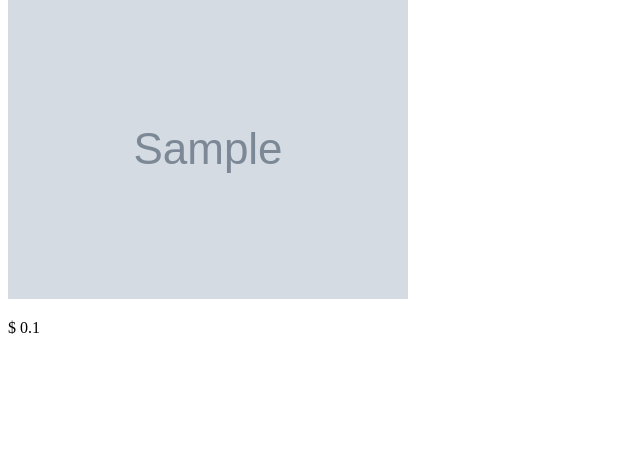
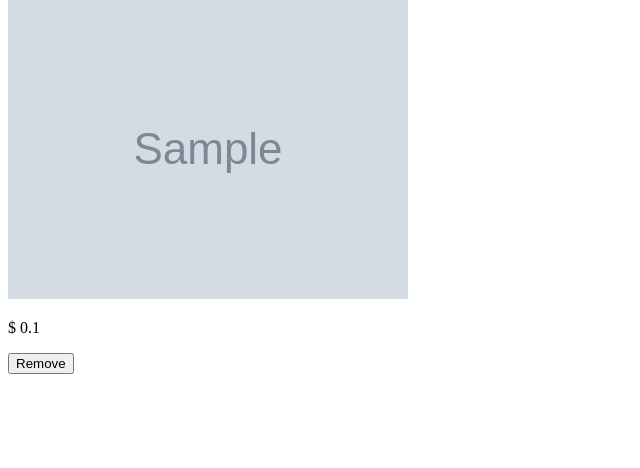
Before and after one commit to jallen105/steam-price-checker, a Django app: page /watchlists/1/ in a window 1280 px wide. Shown: the part 283-751 px from the top of the page, without its empty margins (0-640 px from the left). Run offline with Django 5.2, Linux system fonts and the light colour scheme; a user stored in the database is signed in; tables that the repository leaves empty hold one stand-in row (values such as "Sample post"); grey boxes marked "Sample" are stand-in pictures; some libraries are stand-ins or nearby versions.

Commit message:
can now remove games from a watchlist

```diff
--- a/main_app/templates/main_app/watchlist_detail.html
+++ b/main_app/templates/main_app/watchlist_detail.html
@@ -20,7 +20,15 @@
             <div class='card-content'>
                 <h1>{{ game.name }}</h1>
                 <img src="{{ game.thumb_nail }}" alt="{{ game.name }} logo">
-                <p>$ {{ game.price|div:100 }}</p>
+                {% if not game.price == 0 %}
+                    <p>$ {{ game.price|div:100 }}</p>
+                {% else %}
+                    <p>Free</p>
+                {% endif %}
+                <form action="{% url "remove-game" watchlist.id game.id %}">
+                    {% csrf_token %}
+                    <button type='submit' class='btn'>Remove</button>
+                </form>
             </div>
         </div>
     {% endfor %}
--- a/main_app/urls.py
+++ b/main_app/urls.py
@@ -10,5 +10,6 @@ urlpatterns = [
     path('watchlists/<int:pk>/update/', views.WatchlistUpdate.as_view(), name='watchlist-update'),
     path('watchlists/<int:pk>/delete/', views.WatchlistDelete.as_view(), name='watchlist-delete'),
     path('game-list/', views.game_list, name='game-list'),
-    path('game-list/<int:game_id>/add-game/', views.add_game, name='add-game')
+    path('game-list/<int:game_id>/add-game/', views.add_game, name='add-game'),
+    path('watchlists/<int:watchlist_id>/games/<int:game_id>/remove-game', views.remove_game, name='remove-game')
 ]
--- a/main_app/views.py
+++ b/main_app/views.py
@@ -79,7 +79,10 @@ def sync_redirect_add(game_data, template_name, watchlist_id):
     game_appid = game_data['steam_appid']
     game_name = game_data['name']
     game_img = game_data['capsule_image']
-    game_price = game_data['price_overview']['final']
+    if not game_data['is_free']:
+        game_price = game_data['price_overview']['final']
+    else:
+        game_price = 0
     if Game.objects.filter(appid=game_appid):
         game = Game.objects.get(appid=game_appid)
     else:
@@ -101,6 +104,7 @@ async def game_list(request):
                 search_data = {'error': 'Could not fetch search data at this time.'}
     return await sync_render(request, 'game_list.html', {'search_data': search_data})
 
+@login_required
 async def add_game(request, game_id):
     watchlist_id = request.POST.get('watchlist')
     game_data = None
@@ -114,3 +118,8 @@ async def add_game(request, game_id):
                 logger.exception('Async Steam lookup failed for %s', game_id)
                 game_data = {'error': 'Could not fetch game data at this time.'}
     return await sync_redirect_add(game_data[f"{game_id}"]["data"], 'game-list', watchlist_id)
+
+@login_required
+def remove_game(request, watchlist_id, game_id):
+    Watchlist.objects.get(id=watchlist_id).games.remove(game_id)
+    return redirect('watchlist-detail', pk=watchlist_id)
```
